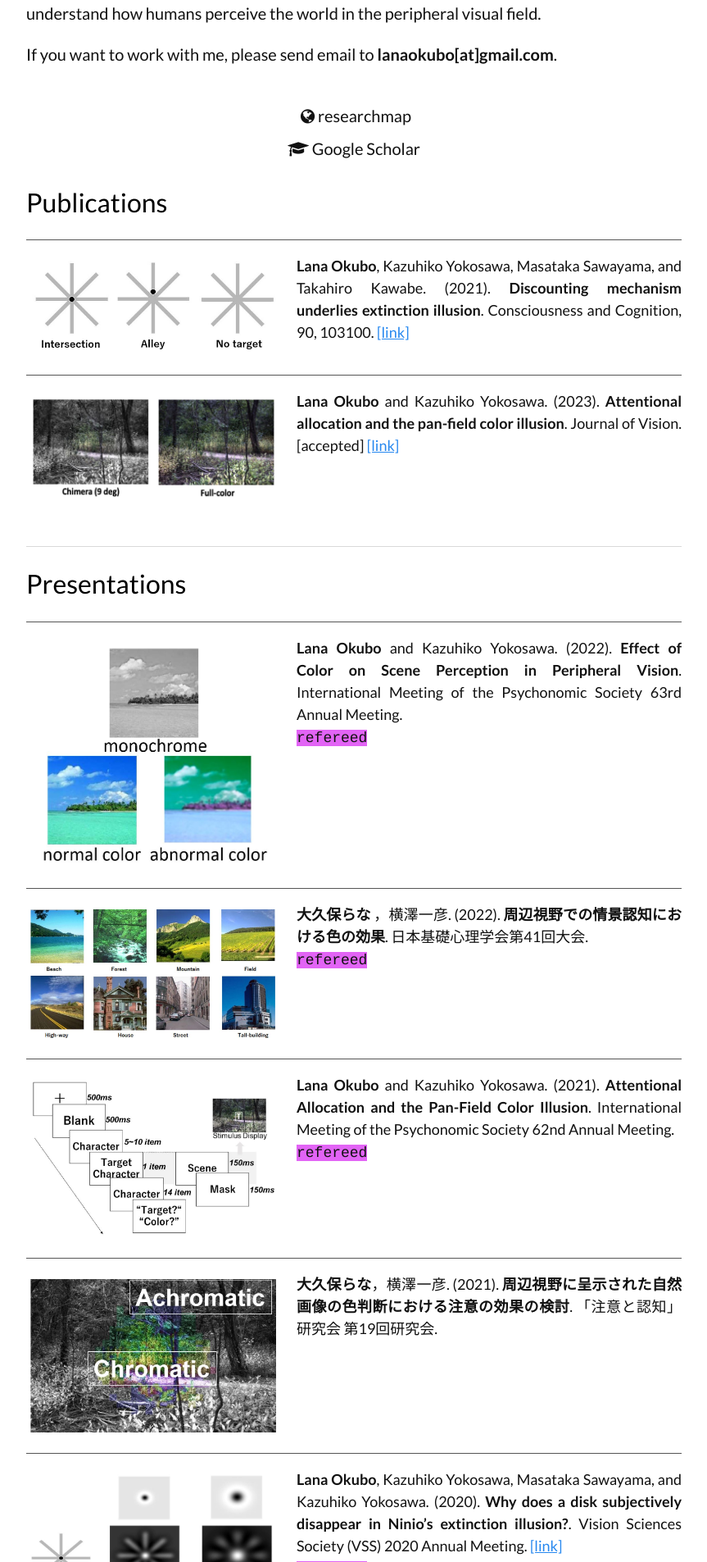
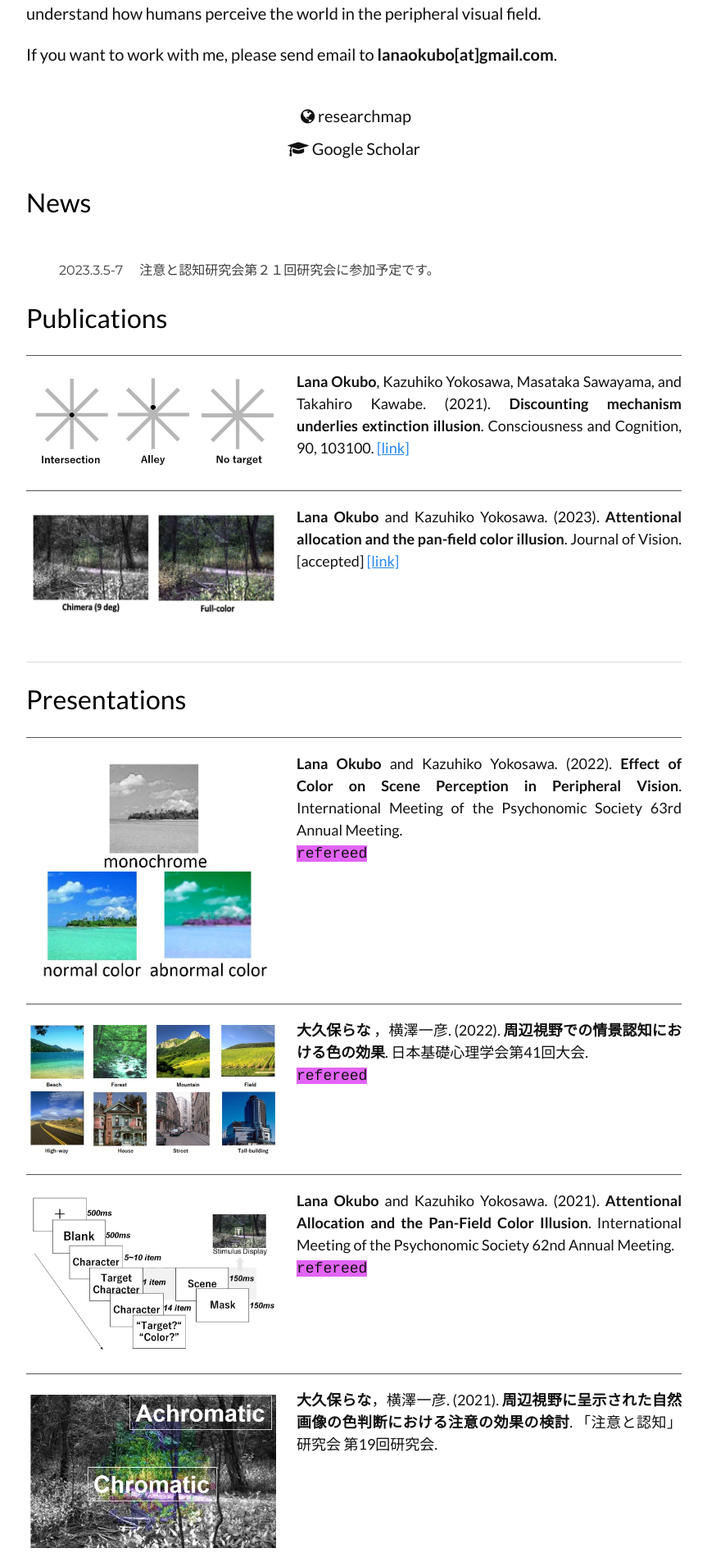
Before and after one commit to LNOKB/lnokb.github.io, a Jekyll site: the page built from index.html, in a window 1280 px wide. Shown: the part 698-2603 px from the top of the page at 82% size, without its empty margins (208-1071 px from the left). Built offline with Jekyll 4.4.1, drawn with Linux system fonts in a browser that asks for light colours; some of the changed text lies outside the part shown.

Commit message:
Update index.html

```diff
--- a/index.html
+++ b/index.html
@@ -39,6 +39,24 @@
     </section> <!-- End About Body-->
   </div> <!-- End About Container -->
 </div> <!-- End Small Wrapper -->
+
+<div class="small-wrapper" align="center">
+  <div class="section-container" align="left">
+    <section class="about-header">
+      <h1 id="sec:news" style="color:black" align="left">News</h1>
+  </div>
+  <div class="news-container" align="left">
+    <ul>
+
+
+      <p class="subtitle">
+        2023.3.5-7 　注意と認知研究会第２１回研究会に参加予定です。
+      </p>
+
+
+  </div> <!-- End About Container -->
+</div> <!-- End Small Wrapper -->
+
 
 <div class="small-wrapper" align="center">
   <div class="section-container" align="left">
@@ -212,7 +230,7 @@
 
       <p class="subtitle">
         2020.1-2021.3　 NTT Communication Science Laboratories, Intern (Sensory Representation Research Group)
-        Advisor: Takahiro Kawabe
+        Mentor: Takahiro Kawabe
       </p>
 
 
```
